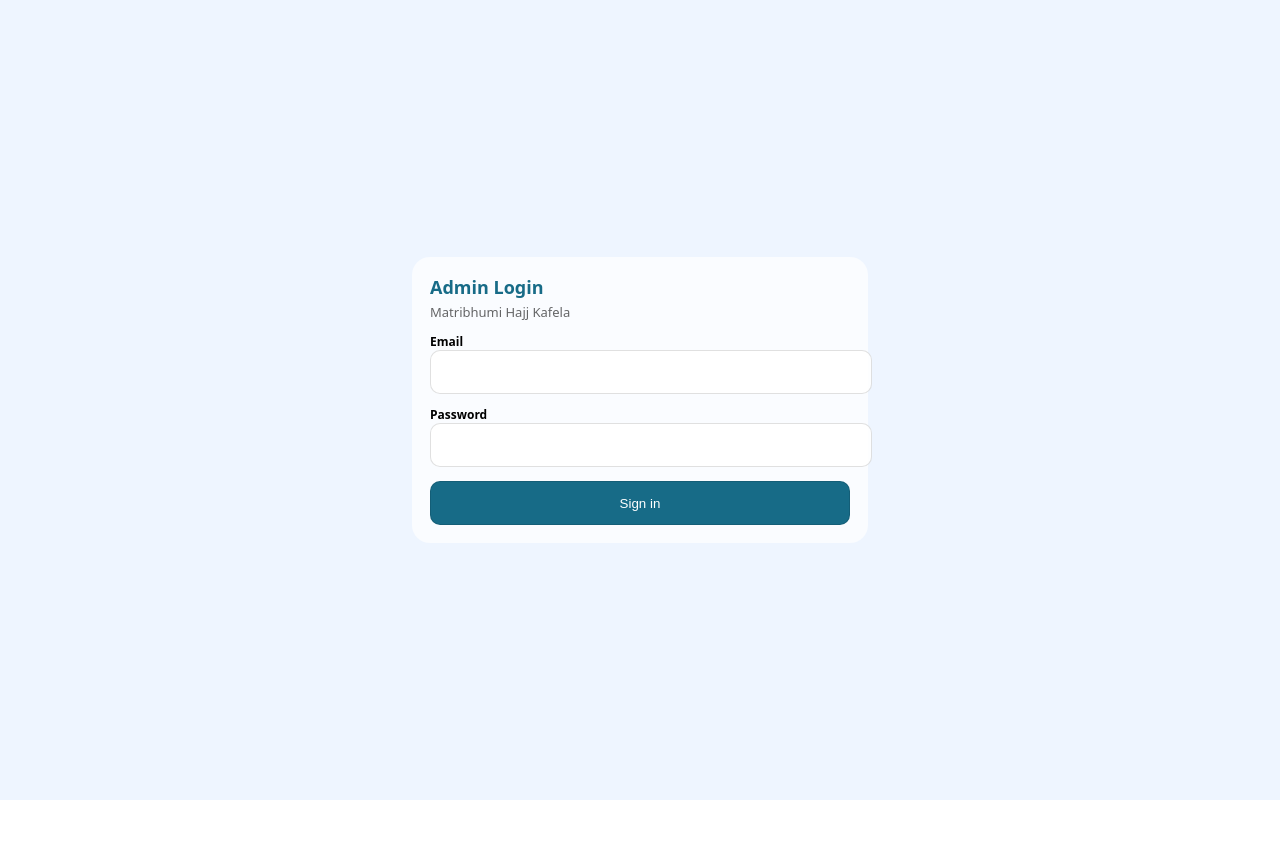
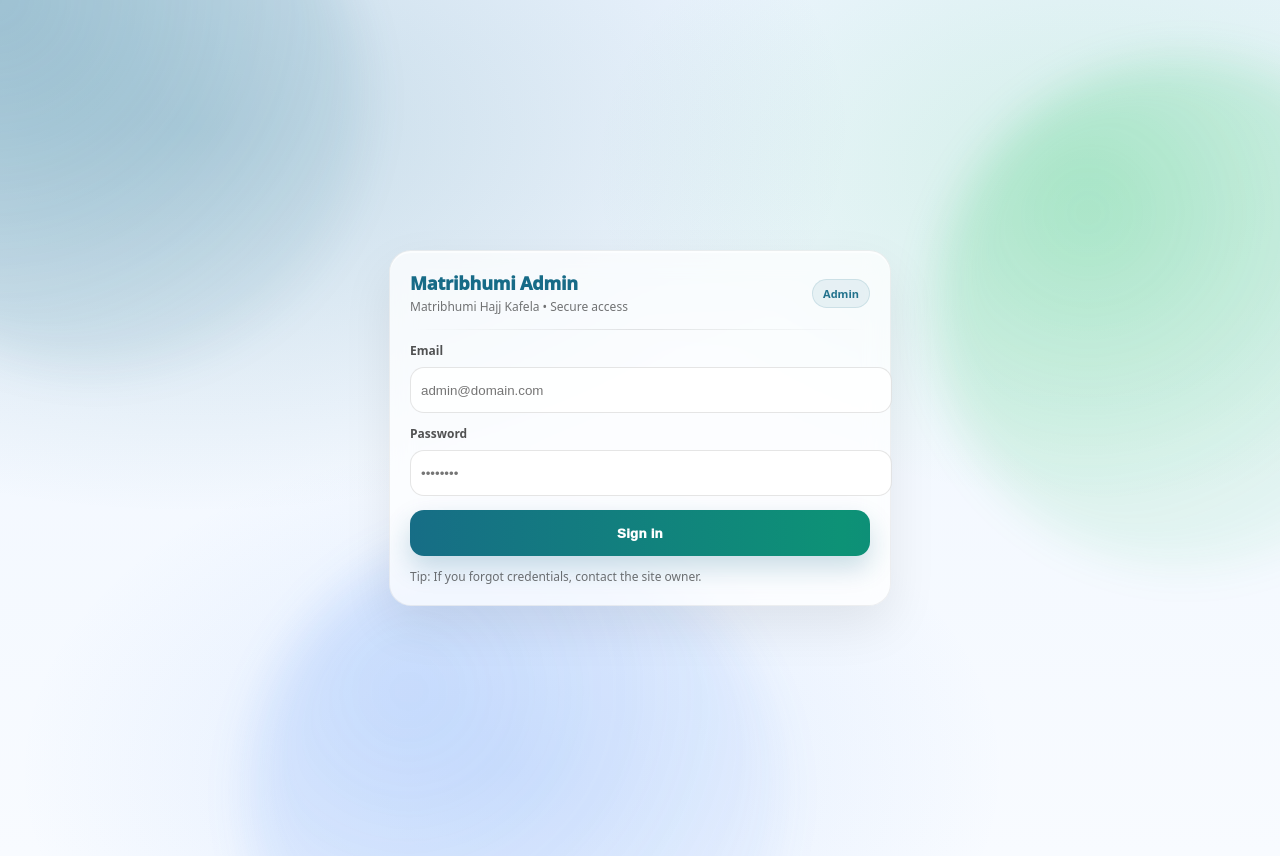
Before and after one commit to Abir7109/matribhumi-admin, a React (Vite) app: page /login in a window 1280 px wide. Before the commit the page ends 800 px from the top, so only its background shows below. Built offline with nearby package versions, Linux system fonts and the light colour scheme; no server answers.

Commit message:
Admin: modern animated login page
Co-Authored-By: Warp <agent@warp.dev>

```diff
--- a/src/index.css
+++ b/src/index.css
@@ -39,3 +39,169 @@ button:disabled {
   opacity: 0.6;
   cursor: not-allowed;
 }
+
+/* --- Modern animated login page --- */
+@keyframes mb-float {
+  0% { transform: translate3d(0, 0, 0) scale(1); }
+  50% { transform: translate3d(0, -18px, 0) scale(1.03); }
+  100% { transform: translate3d(0, 0, 0) scale(1); }
+}
+
+@keyframes mb-float2 {
+  0% { transform: translate3d(0, 0, 0) scale(1); }
+  50% { transform: translate3d(0, 14px, 0) scale(0.98); }
+  100% { transform: translate3d(0, 0, 0) scale(1); }
+}
+
+@keyframes mb-shimmer {
+  0% { background-position: 0% 50%; }
+  50% { background-position: 100% 50%; }
+  100% { background-position: 0% 50%; }
+}
+
+.mb-loginPage {
+  min-height: 100vh;
+  display: grid;
+  place-items: center;
+  padding: 28px 16px;
+  background:
+    radial-gradient(1200px 700px at 15% 15%, rgba(23, 107, 135, 0.20), transparent 55%),
+    radial-gradient(900px 600px at 85% 20%, rgba(34, 197, 94, 0.14), transparent 55%),
+    radial-gradient(900px 600px at 40% 90%, rgba(59, 130, 246, 0.12), transparent 55%),
+    linear-gradient(180deg, #EEF5FF, #F8FBFF);
+  position: relative;
+  overflow: hidden;
+}
+
+.mb-loginBlob {
+  position: absolute;
+  width: 520px;
+  height: 520px;
+  border-radius: 999px;
+  filter: blur(22px);
+  opacity: 0.55;
+  pointer-events: none;
+}
+
+.mb-loginBlob.blob1 {
+  left: -160px;
+  top: -140px;
+  background: radial-gradient(circle at 30% 30%, rgba(23, 107, 135, 0.55), rgba(23, 107, 135, 0));
+  animation: mb-float 9s ease-in-out infinite;
+}
+
+.mb-loginBlob.blob2 {
+  right: -170px;
+  top: 40px;
+  background: radial-gradient(circle at 30% 30%, rgba(34, 197, 94, 0.45), rgba(34, 197, 94, 0));
+  animation: mb-float2 11s ease-in-out infinite;
+}
+
+.mb-loginBlob.blob3 {
+  left: 20%;
+  bottom: -220px;
+  background: radial-gradient(circle at 30% 30%, rgba(59, 130, 246, 0.35), rgba(59, 130, 246, 0));
+  animation: mb-float 12s ease-in-out infinite;
+}
+
+.mb-loginCard {
+  width: 460px;
+  max-width: 92vw;
+  background: rgba(255, 255, 255, 0.72);
+  border: 1px solid rgba(0, 0, 0, 0.06);
+  border-radius: 22px;
+  padding: 20px;
+  box-shadow:
+    0 20px 50px rgba(0, 0, 0, 0.08),
+    0 2px 0 rgba(255, 255, 255, 0.6) inset;
+  backdrop-filter: blur(12px);
+  -webkit-backdrop-filter: blur(12px);
+  transform: translateZ(0);
+}
+
+.mb-loginHeader {
+  display: flex;
+  align-items: center;
+  justify-content: space-between;
+  gap: 12px;
+}
+
+.mb-loginBrand {
+  display: grid;
+  gap: 3px;
+}
+
+.mb-loginTitle {
+  font-weight: 950;
+  color: #176B87;
+  font-size: 18px;
+  letter-spacing: -0.2px;
+}
+
+.mb-loginSubtitle {
+  font-size: 12px;
+  color: rgba(0, 0, 0, 0.55);
+}
+
+.mb-loginBadge {
+  padding: 6px 10px;
+  border-radius: 999px;
+  font-size: 11px;
+  font-weight: 900;
+  color: rgba(23, 107, 135, 0.95);
+  background: rgba(23, 107, 135, 0.08);
+  border: 1px solid rgba(23, 107, 135, 0.12);
+}
+
+.mb-loginDivider {
+  margin: 14px 0 10px;
+  height: 1px;
+  background: linear-gradient(90deg, transparent, rgba(0, 0, 0, 0.10), transparent);
+}
+
+.mb-loginFieldLabel {
+  display: block;
+  margin-top: 12px;
+  font-size: 12px;
+  font-weight: 900;
+  color: rgba(0, 0, 0, 0.68);
+}
+
+.mb-loginField {
+  width: 100%;
+  height: 44px;
+  margin-top: 8px;
+  border-radius: 14px;
+  border: 1px solid rgba(0, 0, 0, 0.10);
+  background: rgba(255, 255, 255, 0.80);
+}
+
+.mb-loginButton {
+  margin-top: 14px;
+  width: 100%;
+  height: 46px;
+  border-radius: 14px;
+  border: none;
+  color: white;
+  font-weight: 950;
+  letter-spacing: 0.2px;
+  background: linear-gradient(90deg, #176B87, #0D9276, #176B87);
+  background-size: 200% 200%;
+  animation: mb-shimmer 6s ease-in-out infinite;
+  box-shadow: 0 12px 26px rgba(23, 107, 135, 0.22);
+}
+
+.mb-loginButton:disabled {
+  opacity: 0.7;
+}
+
+.mb-loginError {
+  margin-top: 12px;
+  border-radius: 14px;
+  padding: 10px 12px;
+  background: rgba(180, 35, 24, 0.08);
+  border: 1px solid rgba(180, 35, 24, 0.18);
+  color: #b42318;
+  font-size: 13px;
+  font-weight: 800;
+}
--- a/src/pages/LoginPage.tsx
+++ b/src/pages/LoginPage.tsx
@@ -12,8 +12,13 @@ export default function LoginPage() {
   const [loading, setLoading] = useState(false);
 
   return (
-    <div style={{ minHeight: '100vh', display: 'grid', placeItems: 'center', background: '#EEF5FF' }}>
+    <div className="mb-loginPage">
+      <div className="mb-loginBlob blob1" aria-hidden="true" />
+      <div className="mb-loginBlob blob2" aria-hidden="true" />
+      <div className="mb-loginBlob blob3" aria-hidden="true" />
+
       <form
+        className="mb-loginCard"
         onSubmit={async (e) => {
           e.preventDefault();
           setError(null);
@@ -28,22 +33,48 @@ export default function LoginPage() {
             setLoading(false);
           }
         }}
-        style={{ width: 420, maxWidth: '92vw', background: 'rgba(255,255,255,0.7)', padding: 18, borderRadius: 18 }}
       >
-        <div style={{ fontWeight: 800, color: '#176B87', fontSize: 18 }}>Admin Login</div>
-        <div style={{ marginTop: 4, fontSize: 13, color: 'rgba(0,0,0,0.6)' }}>Matribhumi Hajj Kafela</div>
+        <div className="mb-loginHeader">
+          <div className="mb-loginBrand">
+            <div className="mb-loginTitle">Matribhumi Admin</div>
+            <div className="mb-loginSubtitle">Matribhumi Hajj Kafela • Secure access</div>
+          </div>
+          <div className="mb-loginBadge">Admin</div>
+        </div>
 
-        <label style={{ display: 'block', marginTop: 12, fontSize: 12, fontWeight: 700 }}>Email</label>
-        <input value={email} onChange={(e) => setEmail(e.target.value)} type="email" required style={{ width: '100%', height: 42 }} />
+        <div className="mb-loginDivider" />
 
-        <label style={{ display: 'block', marginTop: 12, fontSize: 12, fontWeight: 700 }}>Password</label>
-        <input value={password} onChange={(e) => setPassword(e.target.value)} type="password" required style={{ width: '100%', height: 42 }} />
+        <label className="mb-loginFieldLabel">Email</label>
+        <input
+          className="mb-loginField"
+          value={email}
+          onChange={(e) => setEmail(e.target.value)}
+          type="email"
+          autoComplete="email"
+          required
+          placeholder="admin@domain.com"
+        />
 
-        {error ? <div style={{ marginTop: 12, color: '#b42318', fontSize: 13 }}>{error}</div> : null}
+        <label className="mb-loginFieldLabel">Password</label>
+        <input
+          className="mb-loginField"
+          value={password}
+          onChange={(e) => setPassword(e.target.value)}
+          type="password"
+          autoComplete="current-password"
+          required
+          placeholder="••••••••"
+        />
 
-        <button disabled={loading} style={{ marginTop: 14, width: '100%', height: 44, background: '#176B87', color: 'white', borderRadius: 10 }}>
+        {error ? <div className="mb-loginError">{error}</div> : null}
+
+        <button disabled={loading} className="mb-loginButton">
           {loading ? 'Signing in…' : 'Sign in'}
         </button>
+
+        <div style={{ marginTop: 12, fontSize: 12, color: 'rgba(0,0,0,0.55)' }}>
+          Tip: If you forgot credentials, contact the site owner.
+        </div>
       </form>
     </div>
   );
```
